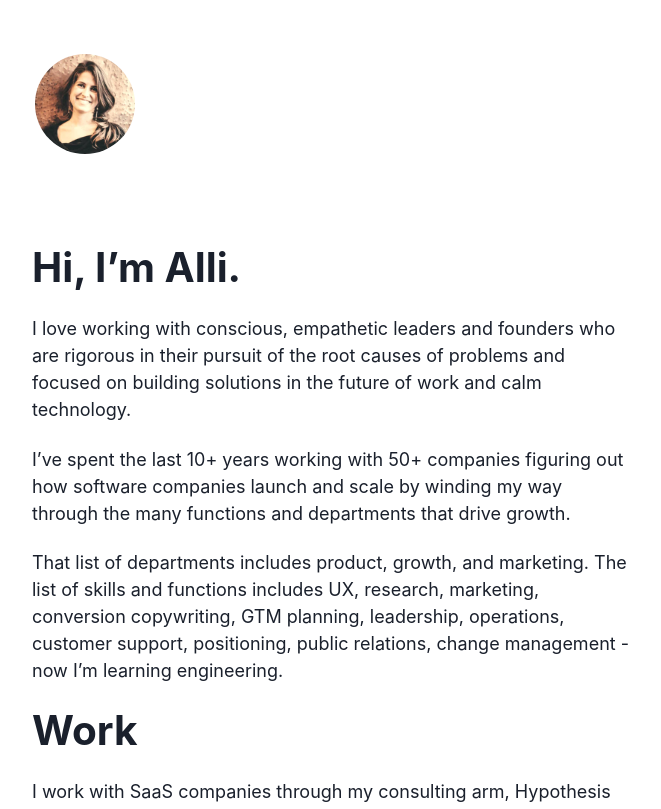
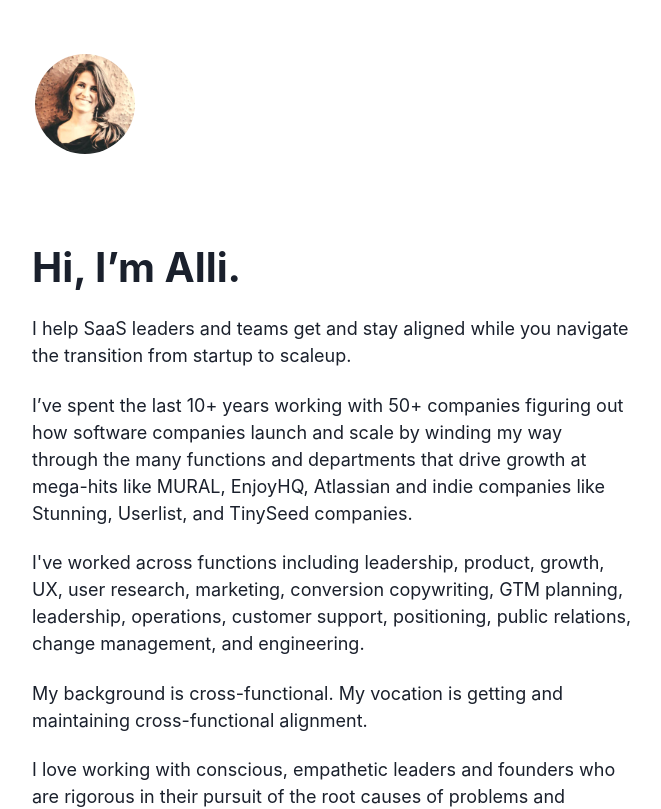
Before and after one commit to alliblum/nextjs-blog, a Next.js app: page / in a window 1280 px wide. Shown: the top 809 px of the page, without its empty margins (308-969 px from the left). Built offline with nearby package versions, Linux system fonts and the light colour scheme.

Commit message:
updating copy on home page and work with me page

```diff
--- a/pages/index.tsx
+++ b/pages/index.tsx
@@ -53,34 +53,39 @@ export default function Home({
         <Heading size="xl">Hi, I’m Alli. </Heading>
 
         <Text>
+          I help SaaS leaders and teams get and stay aligned while you navigate
+          the transition from startup to scaleup.
+        </Text>
+
+        <Text>
+          I’ve spent the last 10+ years working with 50+ companies figuring out
+          how software companies launch and scale by winding my way through the
+          many functions and departments that drive growth at mega-hits like
+          MURAL, EnjoyHQ, Atlassian and indie companies like Stunning, Userlist,
+          and TinySeed companies.{' '}
+        </Text>
+
+        <Text>
+          I've worked across functions including leadership, product, growth,
+          UX, user research, marketing, conversion copywriting, GTM planning,
+          leadership, operations, customer support, positioning, public
+          relations, change management, and engineering.{' '}
+        </Text>
+
+        <Text>
+          My background is cross-functional. My vocation is getting and
+          maintaining cross-functional alignment.
+        </Text>
+
+        <Text>
+          {' '}
           I love working with conscious, empathetic leaders and founders who are
           rigorous in their pursuit of the root causes of problems and focused
           on building solutions in the future of work and calm technology.{' '}
         </Text>
 
-        <Text>
-          I’ve spent the last 10+ years working with 50+ companies figuring out
-          how software companies launch and scale by winding my way through the
-          many functions and departments that drive growth.{' '}
-        </Text>
-
-        <Text>
-          That list of departments includes product, growth, and marketing. The
-          list of skills and functions includes UX, research, marketing,
-          conversion copywriting, GTM planning, leadership, operations, customer
-          support, positioning, public relations, change management - now I’m
-          learning engineering.{' '}
-        </Text>
-
         <Heading size="xl">Work</Heading>
 
-        <Text>
-          {' '}
-          I work with SaaS companies through my consulting arm, Hypothesis
-          Department. I help founders and leaders build teams and products, I
-          help JTBD practitioners mobilize insights, and I help leaders and
-          founders build teams and products.{' '}
-        </Text>
         <Text>
           Over the last 10 years I've had the great privilege to work and learn
           with a great many teams. I love joining companies who have just
```
Also changed, not shown: pages/work-with-me.tsx (added, +47 -0 lines).
